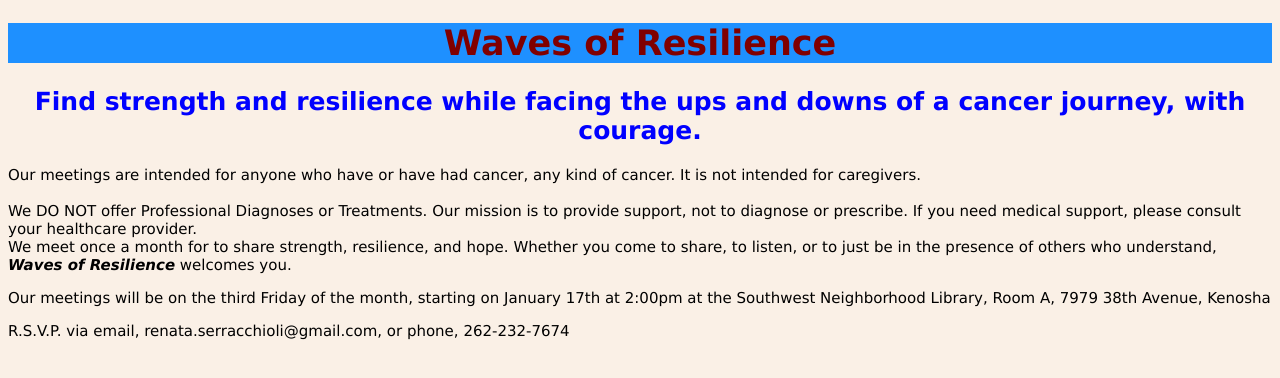
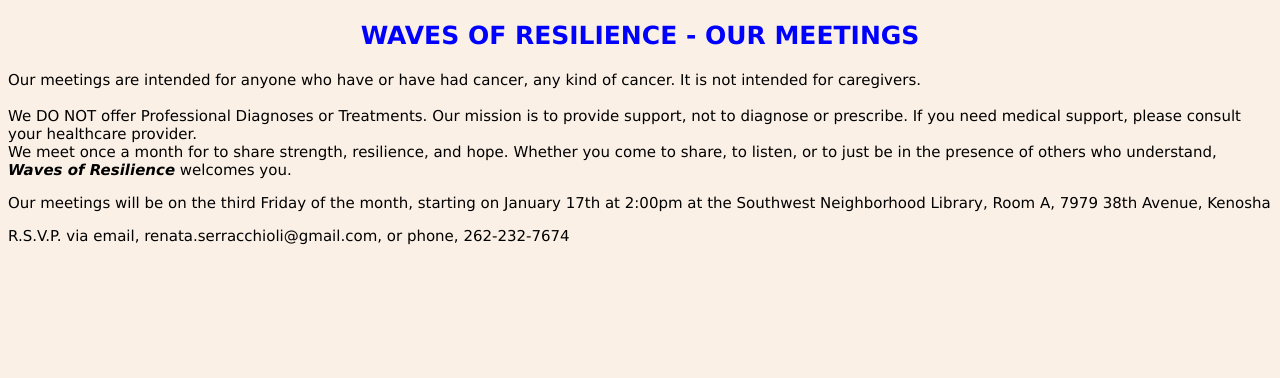
Before and after one commit to wavesofresilience/intro, a plain HTML site: page meetings.html in a window 1280 px wide. Drawn offline with Linux system fonts and the light colour scheme.

Commit message:
Update meetings.html

```diff
--- a/meetings.html
+++ b/meetings.html
@@ -14,10 +14,10 @@
 </style>
   </head>
   <body>
-    <h1>
-      Waves of Resilience
-    </h1>
-    <h2>Find strength and resilience while facing the ups and downs of a cancer journey, with courage.</h2>
+    <h2>
+	WAVES OF RESILIENCE - OUR MEETINGS
+    </h2>
+
      <p>Our meetings are intended for anyone who have or have had cancer, any kind of cancer. It is not intended for caregivers.</br></br>
        We DO NOT offer Professional Diagnoses or Treatments. Our mission is to provide support, not to diagnose or prescribe. If you need medical support, please consult your healthcare provider.</br>
 We meet once a month for to share strength, resilience, and hope. Whether you come to share, to listen, or to just be in the presence of others who understand, <b><i>Waves of Resilience</i></b> welcomes you.</p>
```
